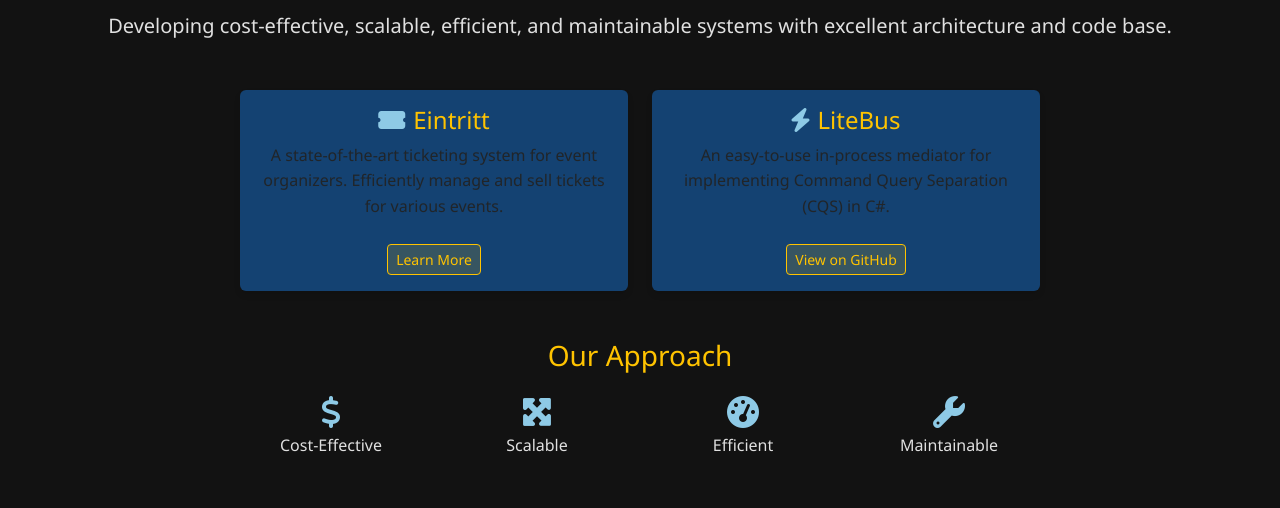
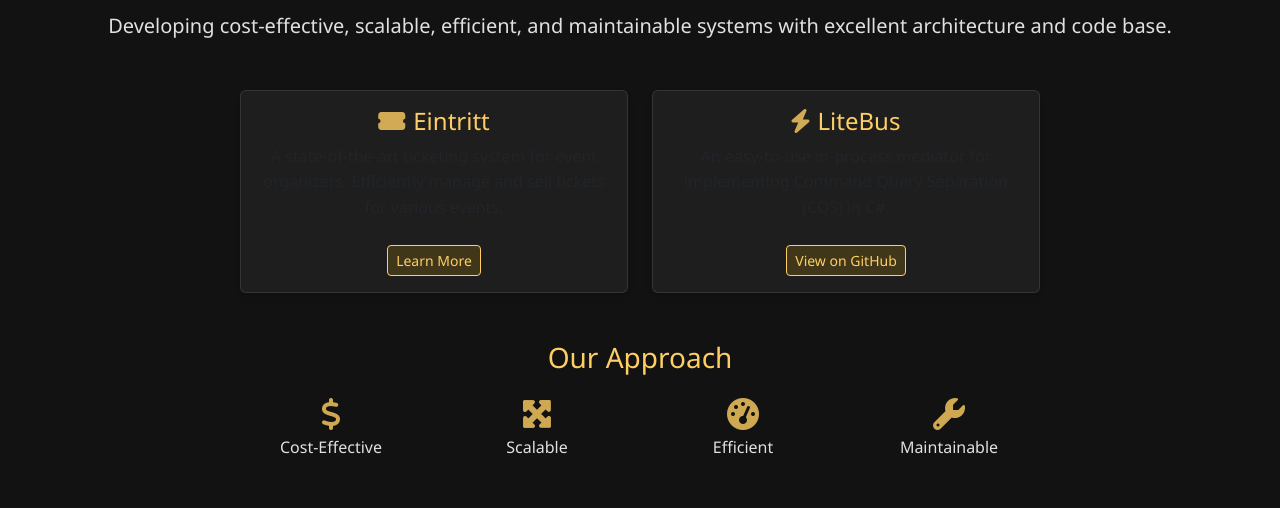
Before and after one commit to Litenova-Solutions/litenova-solutions.github.io, a plain HTML site: page index.html in a window 1280 px wide. Shown: the part 213-721 px from the top of the page. Drawn offline with nearby package versions, Linux system fonts and the light colour scheme.

Commit message:
Update index.html

```diff
--- a/index.html
+++ b/index.html
@@ -8,11 +8,11 @@
     <link href="https://cdnjs.cloudflare.com/ajax/libs/font-awesome/6.0.0-beta3/css/all.min.css" rel="stylesheet">
     <style>
         :root {
-            --litenova-blue: #0A2647;
-            --litenova-gold: #FFC300;
-            --litenova-light-blue: #144272;
             --litenova-dark: #121212;
+            --litenova-gold: #ffce63; /* Exact color from the logo */
             --litenova-muted-gold: rgba(255, 195, 0, 0.15);
+            --litenova-card-bg: rgba(255, 255, 255, 0.05);
+            --litenova-card-border: rgba(255, 255, 255, 0.1);
         }
         body {
             font-family: 'Segoe UI', Tahoma, Geneva, Verdana, sans-serif;
@@ -53,12 +53,18 @@
             margin: 0 auto;
         }
         .card {
-            border: none;
+            background-color: var(--litenova-card-bg);
+            border: 1px solid var(--litenova-card-border);
             box-shadow: 0 4px 6px rgba(0, 0, 0, 0.1);
-            background-color: var(--litenova-light-blue);
+            transition: all 0.3s ease;
+        }
+        .card:hover {
+            transform: translateY(-5px);
+            box-shadow: 0 6px 12px rgba(0, 0, 0, 0.15);
         }
         .icon-secondary {
-            color: #8ECAE6;
+            color: var(--litenova-gold);
+            opacity: 0.8;
         }
         a {
             color: var(--litenova-gold);
```
